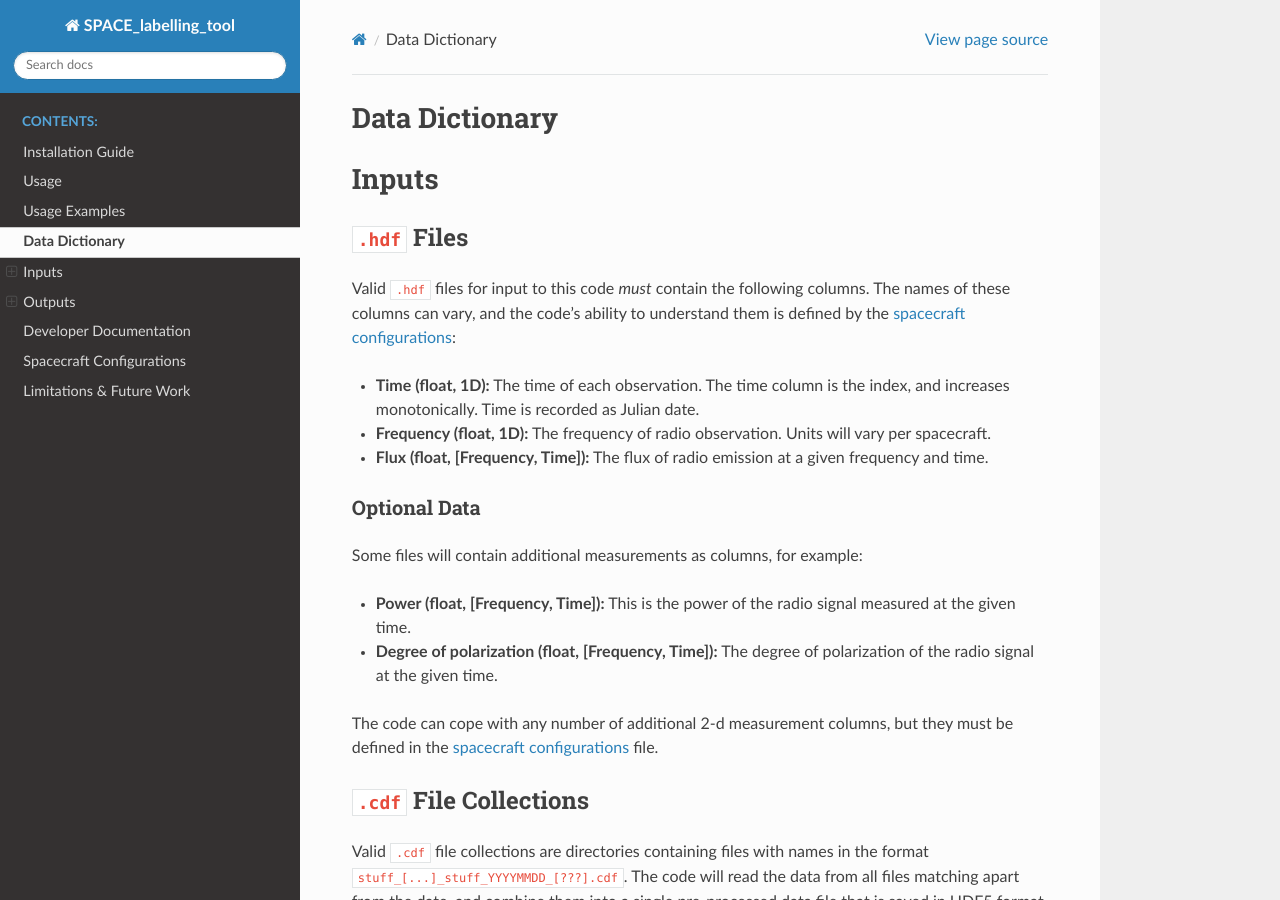
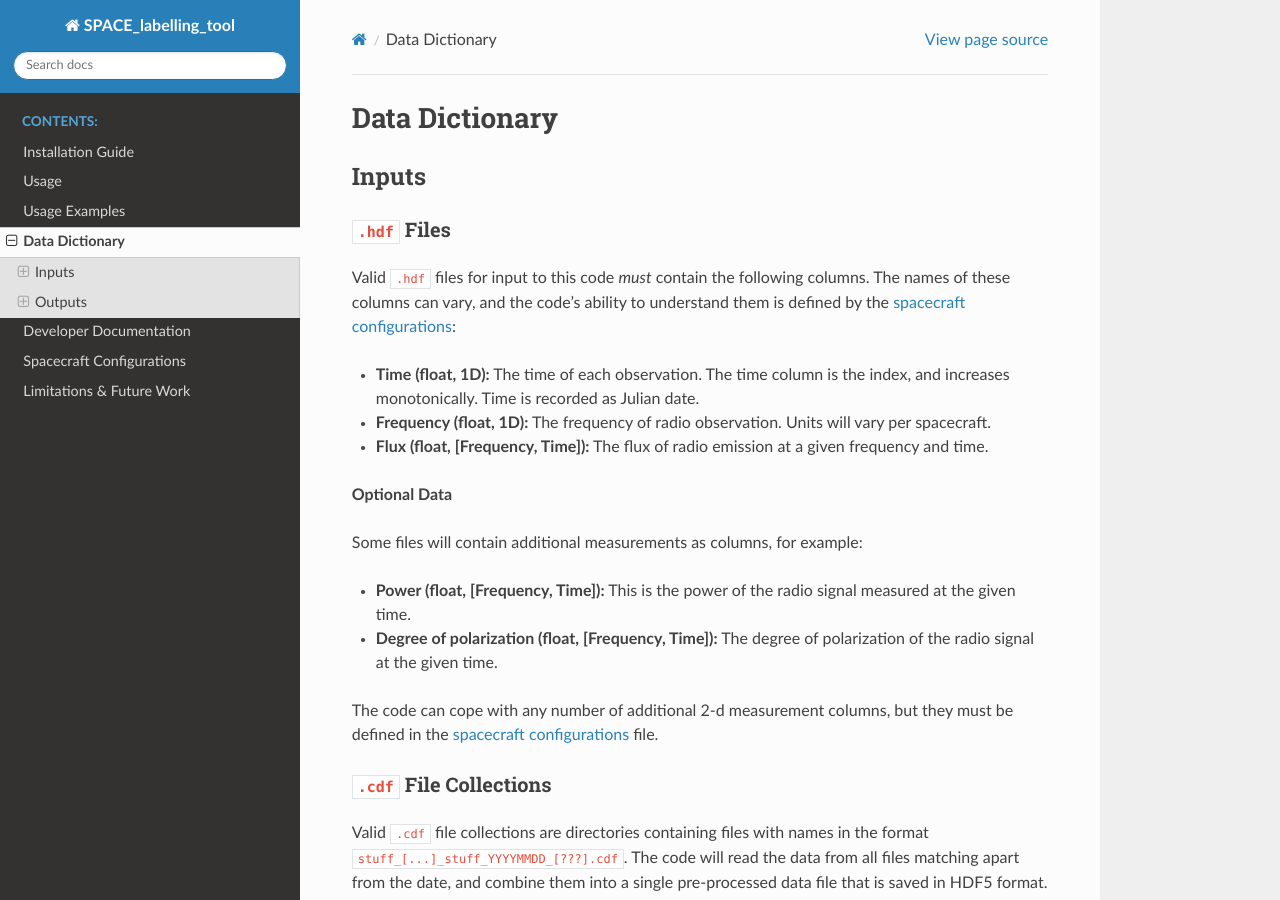
Before and after one commit to CorentinLouis/SPACE_labelling_tool, a Sphinx documentation site: the page built from docs/source/data_dictionary.md, in a window 1280 px wide and 900 px high. Built offline with Sphinx 7.4.7 and the Read the Docs theme 2.0.0, drawn with Linux system fonts in a browser that asks for light colours.

Commit message:
Modifying doctree

```diff
--- a/docs/source/data_dictionary.md
+++ b/docs/source/data_dictionary.md
@@ -1,8 +1,8 @@
 # Data Dictionary
 
-# Inputs
+## Inputs
 
-## `.hdf` Files
+### `.hdf` Files
 
 Valid `.hdf` files for input to this code *must* contain the following columns. The names of these columns can vary,
 and the code's ability to understand them is defined by the [spacecraft configurations](spacecraft_configurations.md):
@@ -12,7 +12,7 @@ and the code's ability to understand them is defined by the [spacecraft configur
 * **Frequency (float, 1D):** The frequency of radio observation. Units will vary per spacecraft.
 * **Flux (float, [Frequency, Time]):** The flux of radio emission at a given frequency and time.
 
-### Optional Data
+**Optional Data**
 
 Some files will contain additional measurements as columns, for example:
 
@@ -22,7 +22,7 @@ Some files will contain additional measurements as columns, for example:
 The code can cope with any number of additional 2-d measurement columns, but they must be defined in the
 [spacecraft configurations](spacecraft_configurations.md) file.
 
-## `.cdf` File Collections
+### `.cdf` File Collections
 
 Valid `.cdf` file collections are directories containing files with names in the format
 `stuff_[...]_stuff_YYYYMMDD_[???].cdf`.
@@ -38,9 +38,9 @@ CDF files must contain the following variables:
 And the following global attributes:
 * **`Mission_group` (string):** The name of the mission (e.g. Juno).
 
-# Outputs
+## Outputs
 
-## TFcat `.json` Files
+### TFcat `.json` Files
 
 The code writes the selected features to file in TFCat format, in the same directory as the input file
 and with the same root filename (e.g. `my_data/Cassini.hdf5` will produce a `my_data/Cassini.json`).
```
